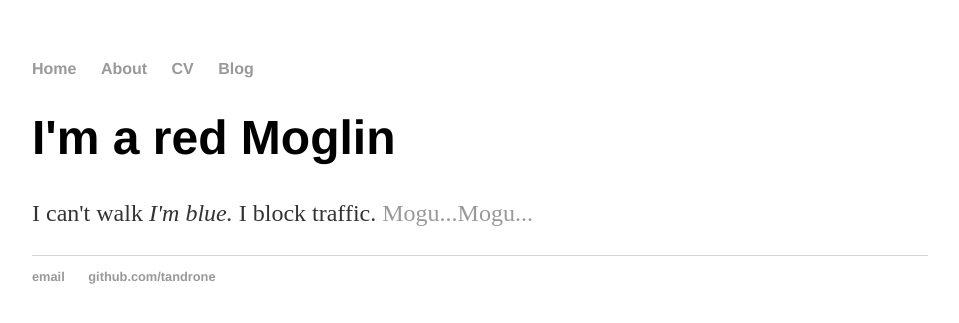
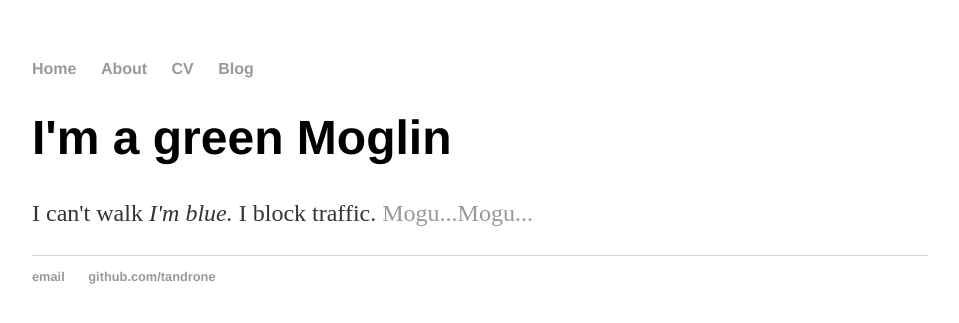
Before and after one commit to tandrone/Trial, a Jekyll site: the page built from index.html, in a window 1280 px wide. Shown: the top 323 px of the page, without its empty margins (160-1119 px from the left). Built offline with Jekyll 4.4.1, drawn with Linux system fonts in a browser that asks for light colours.

Commit message:
Update index.html

```diff
--- a/index.html
+++ b/index.html
@@ -3,6 +3,6 @@ layout: default
 title: Blue Moglin's page
 ---
     		<div class="blurb">
-        		<h1>I'm a red Moglin</h1>
+        		<h1>I'm a green Moglin</h1>
 				<p>I can't walk <em>I'm blue.</em> I block traffic. <a href="/about">Mogu...Mogu...</a></p>
     		</div><!-- /.blurb -->
```
